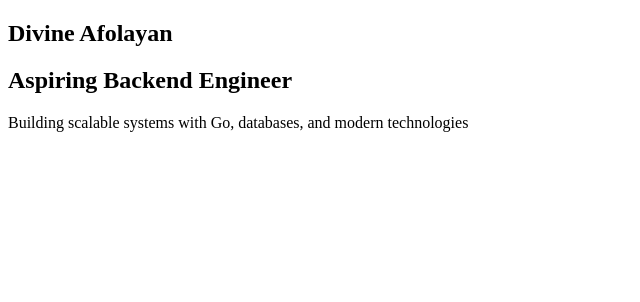
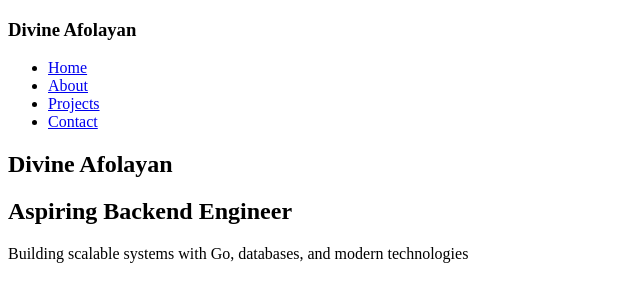
Before and after one commit to dnafolayan/portfolio, a React app: page / in a window 1280 px wide. Shown: the top 302 px of the page, without its empty margins (0-640 px from the left). Built offline with nearby package versions, Linux system fonts and the light colour scheme; the HTML template or start-up script is replaced by a standard one.

Commit message:
create navbar component

```diff
--- a/src/App.tsx
+++ b/src/App.tsx
@@ -1,8 +1,10 @@
+import Navbar from "./components/Navbar";
 import Hero from "./sections/Hero";
 
 const App = () => {
     return (
         <main>
+            <Navbar />
             <Hero />
         </main>
     );
--- a/src/components/Navbar.tsx
+++ b/src/components/Navbar.tsx
@@ -0,0 +1,24 @@
+function Navbar() {
+    return (
+        <nav>
+            <h3>Divine Afolayan</h3>
+
+            <ul>
+                <li>
+                    <a href="#home">Home</a>
+                </li>
+                <li>
+                    <a href="#about">About</a>
+                </li>
+                <li>
+                    <a href="#projects">Projects</a>
+                </li>
+                <li>
+                    <a href="#contact">Contact</a>
+                </li>
+            </ul>
+        </nav>
+    );
+}
+
+export default Navbar;
--- a/src/sections/Hero.tsx
+++ b/src/sections/Hero.tsx
@@ -1,6 +1,6 @@
 function Hero() {
     return (
-        <section>
+        <section id="home">
             <h1>Divine Afolayan</h1>
             <h2>Aspiring Backend Engineer</h2>
             <p>
```
